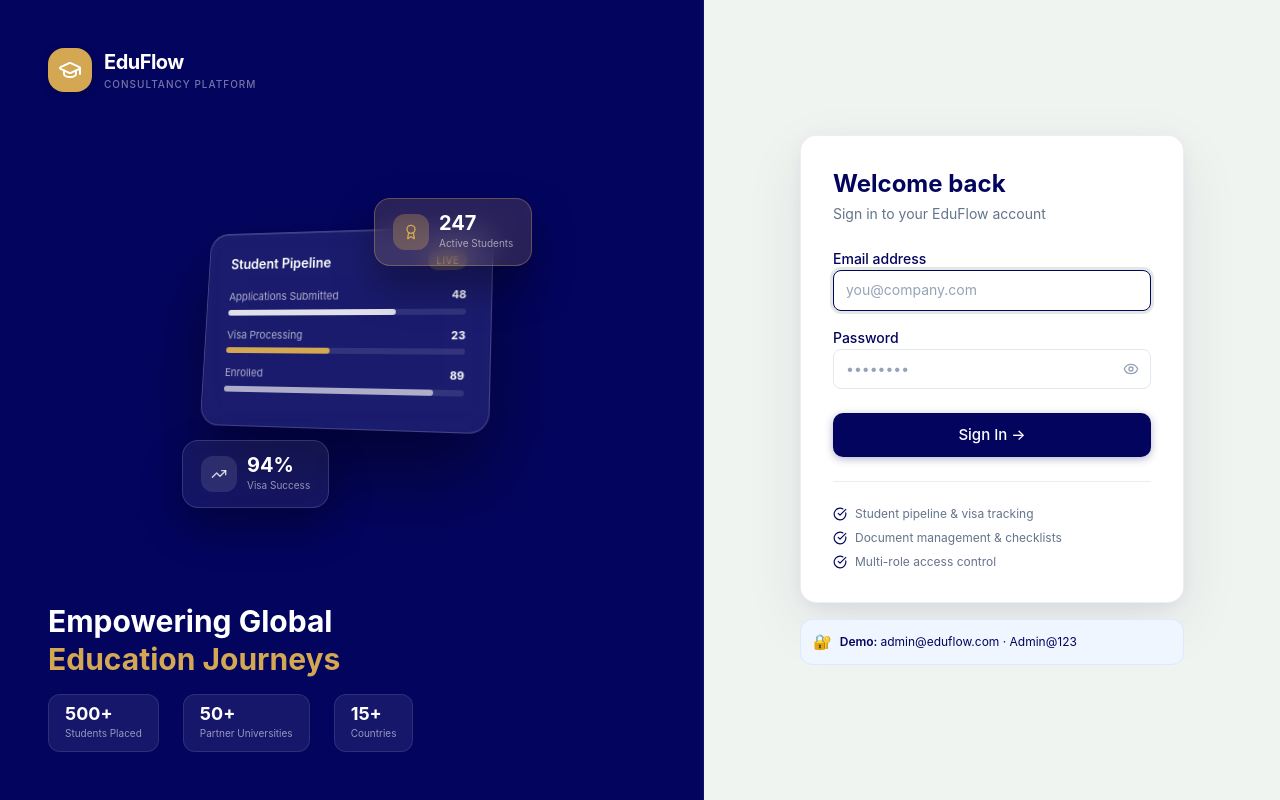
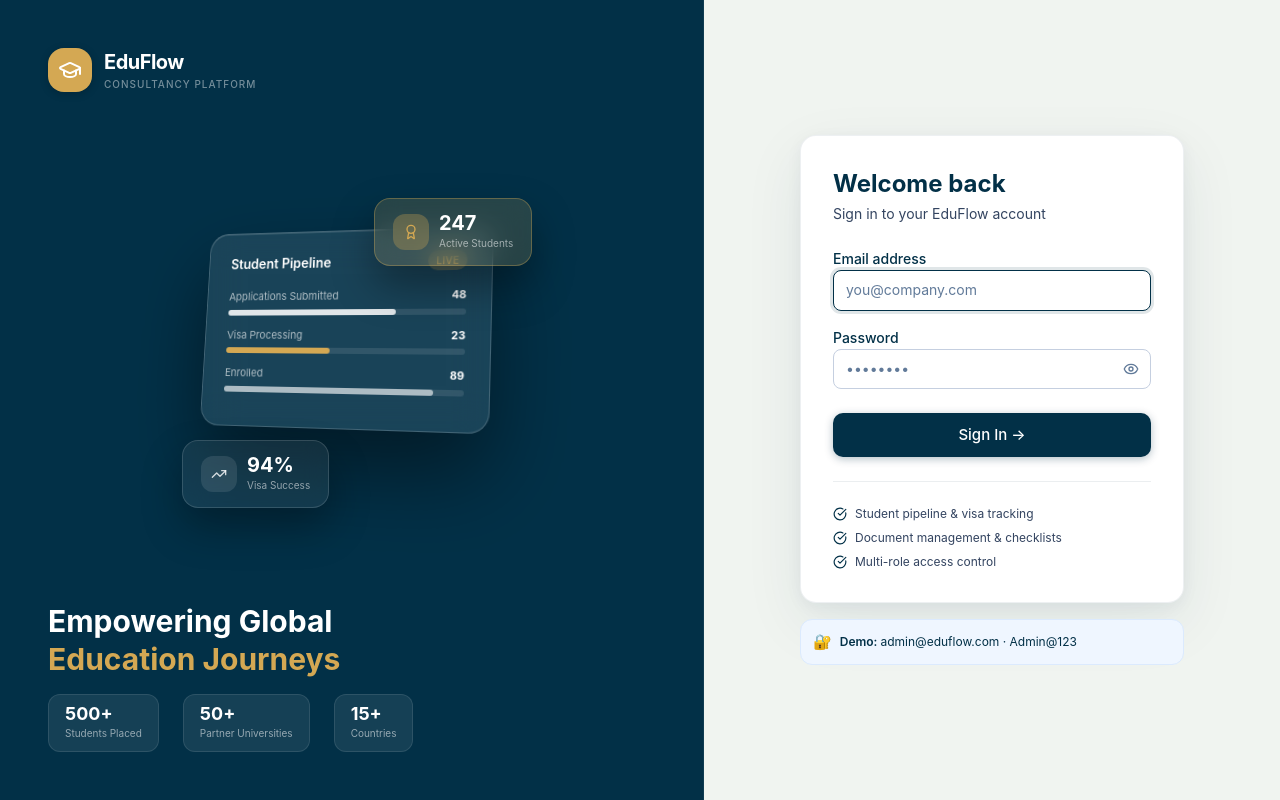
Before and after one commit to jadarshh/Consultancy_CRM, a Next.js app: page /login in a window 1280 px wide. Built offline with nearby package versions, Linux system fonts and the light colour scheme.

Commit message:
Minor UI colour changes to #023047

```diff
--- a/src/app/(auth)/login/page.tsx
+++ b/src/app/(auth)/login/page.tsx
@@ -32,7 +32,7 @@ export default function LoginPage() {
       <div
         className="hidden lg:flex flex-col w-[55%] p-12 relative overflow-hidden"
         style={{
-          background: "#03045e",
+          background: "#023047",
         }}
       >
         {/* Subtle dividing line */}
@@ -53,7 +53,7 @@ export default function LoginPage() {
             <GraduationCap className="w-6 h-6 text-white" />
           </div>
           <div>
-            <p className="font-bold text-white text-xl tracking-tight">EduFlow</p>
+            <p className="font-bold text-white text-xl tracking-tight" style={{ color: "#FFFFFF" }}>EduFlow</p>
             <p
               className="text-[10px] uppercase tracking-widest font-medium"
               style={{ color: "rgba(255,255,255,0.45)" }}
@@ -228,7 +228,7 @@ export default function LoginPage() {
               <GraduationCap className="w-5 h-5 text-white" />
             </div>
             <div>
-              <p className="font-bold text-xl" style={{ color: "#03045e" }}>
+              <p className="font-bold text-xl" style={{ color: "#023047" }}>
                 EduFlow
               </p>
               <p className="text-[10px] uppercase tracking-wider" style={{ color: "#94A3B8" }}>
@@ -243,12 +243,12 @@ export default function LoginPage() {
             style={{
               background: "#FFFFFF",
               boxShadow:
-                "0 20px 60px rgba(3,4,94,0.08), 0 4px 16px rgba(3,4,94,0.05)",
-              border: "1px solid rgba(3,4,94,0.07)",
+                "0 20px 60px rgba(2,48,71,0.08), 0 4px 16px rgba(2,48,71,0.05)",
+              border: "1px solid rgba(2,48,71,0.07)",
             }}
           >
             <div className="mb-6">
-              <h2 className="text-2xl font-bold" style={{ color: "#03045e" }}>
+              <h2 className="text-2xl font-bold" style={{ color: "#023047" }}>
                 Welcome back
               </h2>
               <p className="mt-1 text-sm" style={{ color: "var(--text-secondary)" }}>
@@ -260,7 +260,7 @@ export default function LoginPage() {
               <div className="space-y-1.5">
                 <label
                   className="text-sm font-medium"
-                  style={{ color: "#03045e" }}
+                  style={{ color: "#023047" }}
                 >
                   Email address
                 </label>
@@ -278,7 +278,7 @@ export default function LoginPage() {
               <div className="space-y-1.5">
                 <label
                   className="text-sm font-medium"
-                  style={{ color: "#03045e" }}
+                  style={{ color: "#023047" }}
                 >
                   Password
                 </label>
@@ -317,11 +317,11 @@ export default function LoginPage() {
                 className="btn w-full font-semibold mt-2"
                 style={{
                   height: "44px",
-                  background: "#03045e",
+                  background: "#023047",
                   color: "white",
                   borderRadius: "10px",
                   fontSize: "15px",
-                  boxShadow: "0 2px 8px rgba(3,4,94,0.3)",
+                  boxShadow: "0 2px 8px rgba(2,48,71,0.3)",
                 }}
               >
                 {loading ? (
@@ -347,14 +347,14 @@ export default function LoginPage() {
             </form>
 
             {/* Feature list */}
-            <div className="mt-6 pt-6 border-t space-y-2" style={{ borderColor: "rgba(3,4,94,0.08)" }}>
+            <div className="mt-6 pt-6 border-t space-y-2" style={{ borderColor: "rgba(2,48,71,0.08)" }}>
               {[
                 "Student pipeline & visa tracking",
                 "Document management & checklists",
                 "Multi-role access control",
               ].map((feat) => (
                 <div key={feat} className="flex items-center gap-2">
-                  <CheckCircle className="w-3.5 h-3.5 flex-shrink-0" style={{ color: "#03045e" }} />
+                  <CheckCircle className="w-3.5 h-3.5 flex-shrink-0" style={{ color: "#023047" }} />
                   <span className="text-xs" style={{ color: "var(--text-secondary)" }}>
                     {feat}
                   </span>
@@ -368,7 +368,7 @@ export default function LoginPage() {
             className="mt-4 p-3 rounded-xl text-xs flex items-center gap-2"
             style={{
               background: "#EFF6FF",
-              color: "#03045e",
+              color: "#023047",
               border: "1px solid #DBEAFE",
             }}
           >
--- a/src/app/(dashboard)/students/[id]/page.tsx
+++ b/src/app/(dashboard)/students/[id]/page.tsx
@@ -211,7 +211,7 @@ export default async function StudentDetailPage({
                   ? {
                       background: "var(--primary)",
                       color: "#fff",
-                      boxShadow: "0 2px 8px rgba(3,4,94,0.3)",
+                      boxShadow: "0 2px 8px rgba(2,48,71,0.3)",
                     }
                   : {
                       background: "transparent",
--- a/src/app/(dashboard)/students/page.tsx
+++ b/src/app/(dashboard)/students/page.tsx
@@ -7,7 +7,7 @@ import { STAGE_LABELS, STAGE_COLORS, formatDate } from "@/lib/utils";
 export const dynamic = "force-dynamic";
 
 const AVATAR_COLORS = [
-  "#03045e", "#023e8a", "#0077b6", "#0891B2",
+  "#023047", "#034a6e", "#0369a1", "#0891B2",
   "#7C3AED", "#C2410C", "#B45309", "#BE185D",
   "#1D4ED8", "#065F46",
 ];
--- a/src/app/globals.css
+++ b/src/app/globals.css
@@ -3,25 +3,25 @@
 /* ─── EduFlow Design System — "Corporate Navy" Theme ─────────────────────── */
 
 :root {
-  /* Brand Colors — Deep Navy & Gold */
-  --primary: #03045e;
-  --primary-light: #023e8a;
-  --primary-dark: #02033d;
-  --primary-50: #EFF6FF;
-  --primary-100: #DBEAFE;
+  /* Brand Colors — Deep Teal-Navy & Gold */
+  --primary: #023047;
+  --primary-light: #034a6e;
+  --primary-dark: #011f30;
+  --primary-50: #E8F4F8;
+  --primary-100: #C5DDE8;
   --accent: #D4A853;
   --accent-warm: #B7791F;
 
   /* Neutrals */
-  --background: #F8FAFC;
+  --background: #E8EDF4;
   --surface: #FFFFFF;
-  --border: #E2E8F0;
-  --border-strong: #CBD5E1;
+  --border: #C5CFE0;
+  --border-strong: #A8BCD0;
 
   /* Text */
-  --text-primary: #0F172A;
-  --text-secondary: #64748B;
-  --text-muted: #94A3B8;
+  --text-primary: #08111E;
+  --text-secondary: #334460;
+  --text-muted: #617A99;
   --text-inverse: #FFFFFF;
 
   /* Semantic */
@@ -31,11 +31,11 @@
   --warning-bg: #FFFBEB;
   --danger: #DC2626;
   --danger-bg: #FEF2F2;
-  --info: #0077b6;
+  --info: #0369a1;
   --info-bg: #EFF6FF;
 
   /* Sidebar */
-  --sidebar-bg: #03045e;
+  --sidebar-bg: #023047;
   --sidebar-hover: rgba(255,255,255,0.08);
   --sidebar-active: rgba(212,168,83,0.18);
   --sidebar-text: rgba(255,255,255,0.88);
@@ -184,7 +184,7 @@ body {
 
 .input-base:focus {
   border-color: var(--primary);
-  box-shadow: 0 0 0 3px rgba(27, 67, 50, 0.12);
+  box-shadow: 0 0 0 3px rgba(2, 48, 71, 0.12);
 }
 
 .input-base::placeholder {
--- a/src/components/students/CommunicationSection.tsx
+++ b/src/components/students/CommunicationSection.tsx
@@ -39,7 +39,7 @@ const TYPE_ICONS: Record<string, string> = {
 };
 
 const TYPE_COLORS: Record<string, string> = {
-  PHONE_CALL: "#03045e",
+  PHONE_CALL: "#023047",
   WHATSAPP: "#16A34A",
   EMAIL: "#7C3AED",
   SMS: "#64748B",
```
